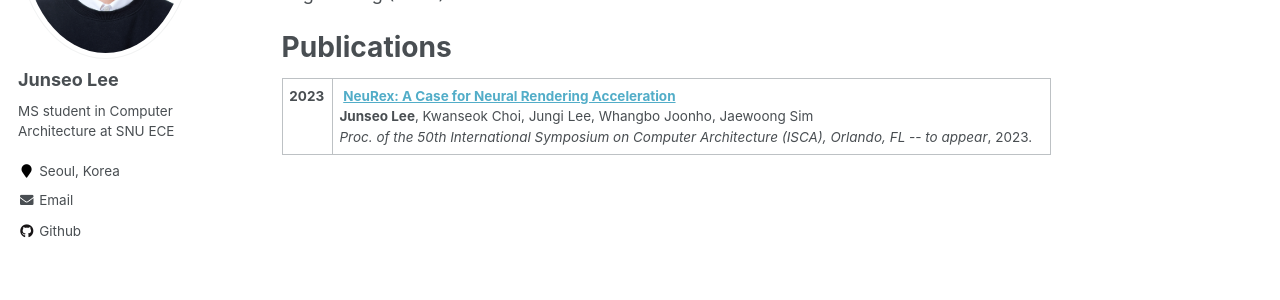
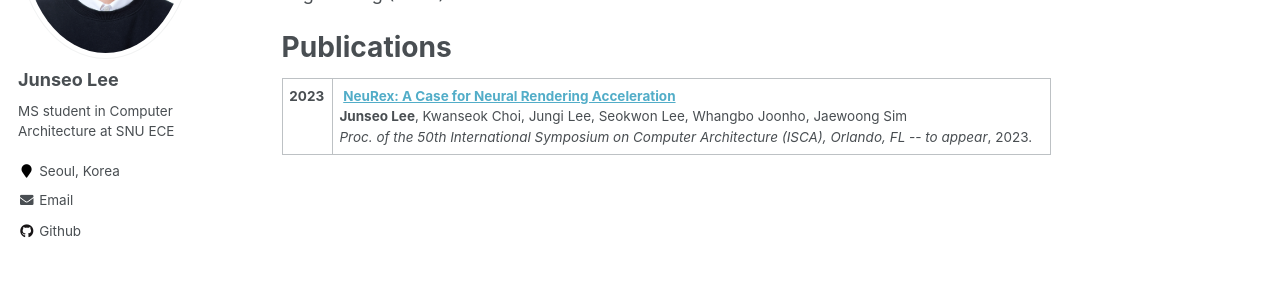
Before and after one commit to jsl013/jsl013.github.io, a Jekyll site: the page built from _pages/about.md, in a window 1280 px wide. Shown: the part 288-588 px from the top of the page. Built offline with Jekyll 4.4.1, drawn with Linux system fonts in a browser that asks for light colours.

Commit message:
update papers.yml

```diff
--- a/_data/papers.yml
+++ b/_data/papers.yml
@@ -1,5 +1,5 @@
 pubs:
   - title: "NeuRex: A Case for Neural Rendering Acceleration"
-    author: ['Junseo Lee', 'Kwanseok Choi', 'Jungi Lee', 'Whangbo Joonho', 'Jaewoong Sim']
+    author: ['Junseo Lee', 'Kwanseok Choi', 'Jungi Lee', 'Seokwon Lee', 'Whangbo Joonho', 'Jaewoong Sim']
     venue: "Proc. of the 50th International Symposium on Computer Architecture (ISCA), Orlando, FL -- to appear"
     year: 2023
```
